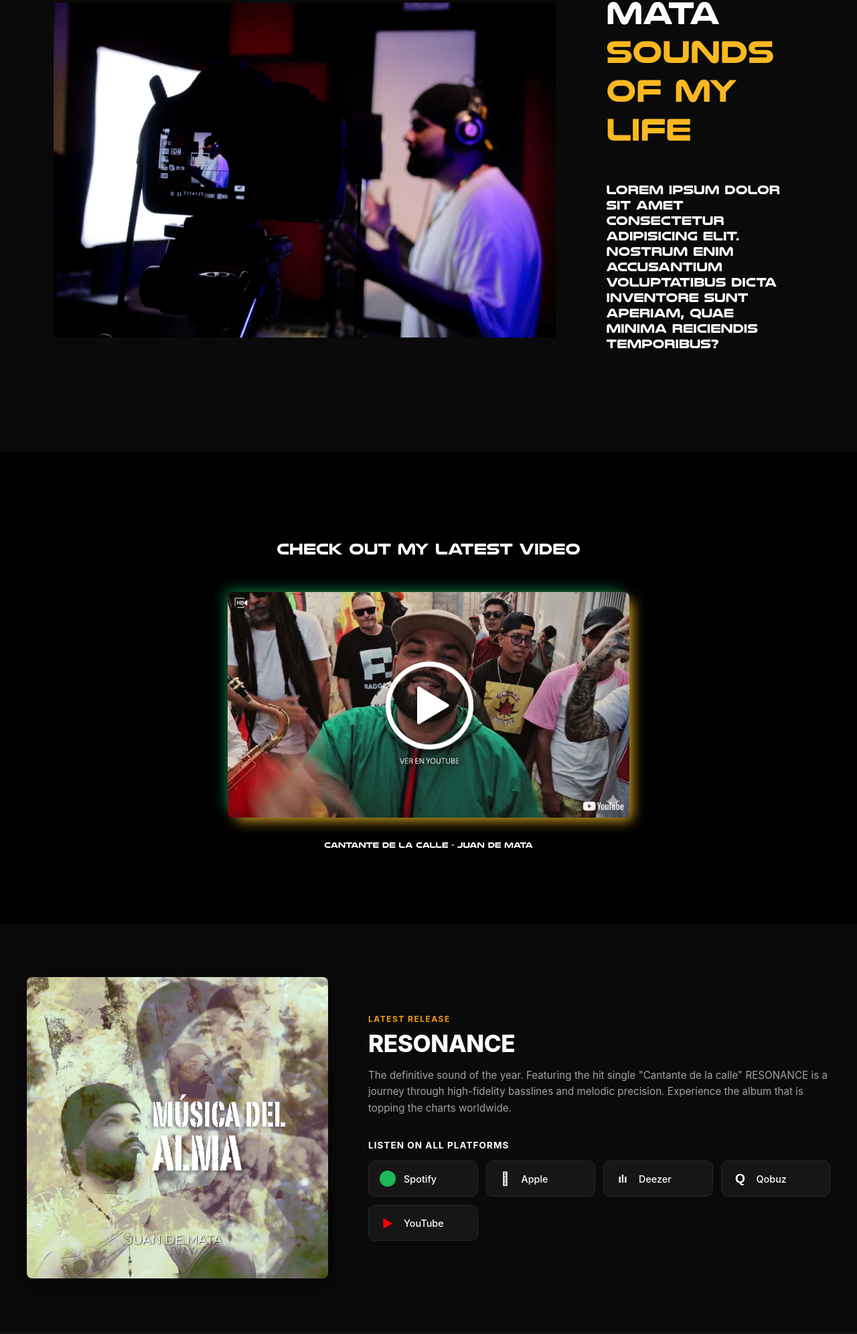
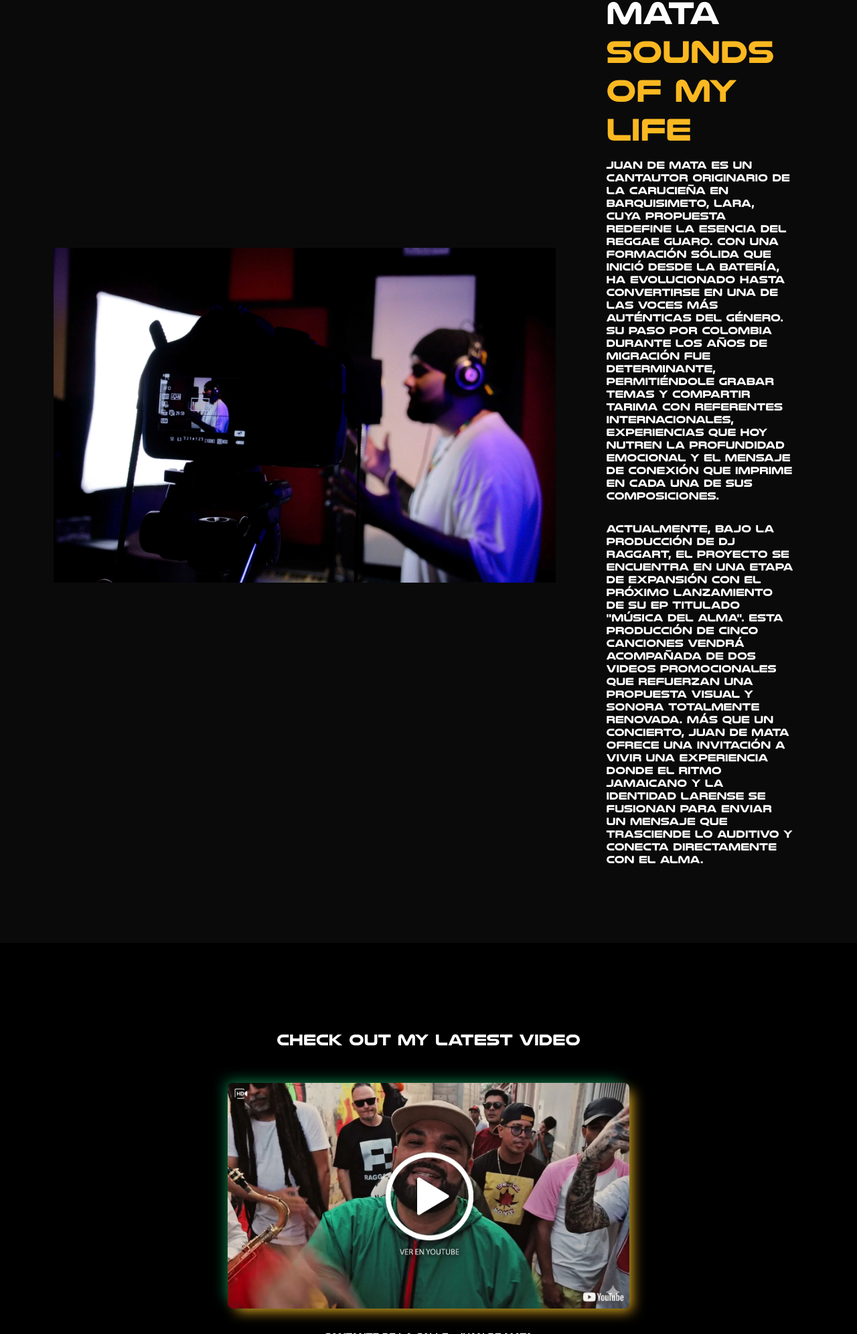
Before and after one commit to louis17782/Landing-pageMusic, an Astro site: page / in a window 1280 px wide. Shown: the part 808-2800 px from the top of the page at 67% size. Built offline with nearby package versions, Linux system fonts and the light colour scheme; Astro itself is replaced by a stand-in of ours.

Commit message:
update styles and content

```diff
--- a/src/components/Gallery.astro
+++ b/src/components/Gallery.astro
@@ -1,15 +1,6 @@
 ---
-import Gallery1 from "../assets/image/Gallery1.webp";
-import Gallery2 from "../assets/image/Gallery2.webp";
-import Gallery3 from "../assets/image/Gallery3.webp";
-import Gallery4 from "../assets/image/Gallery4.webp";
-import Gallery5 from "../assets/image/Gallery5.webp";
-import Gallery6 from "../assets/image/Gallery6.webp";
-import Gallery7 from "../assets/image/Gallery7.webp";
-import Gallery8 from "../assets/image/Gallery8.webp";
-import Gallery9 from "../assets/image/Gallery9.webp";
-import Gallery10 from "../assets/image/Gallery10.webp";
-import Gallery11 from "../assets/image/Gallery11.webp";
+import Gallery11 from "../assets/image/Gallery10.webp";
+import Gallery10 from "../assets/image/Gallery11.webp";
 import Gallery12 from "../assets/image/Gallery12.webp";
 import Gallery13 from "../assets/image/Gallery13.webp";
 import Gallery14 from "../assets/image/Gallery14.webp";
@@ -18,8 +9,7 @@ import Gallery16 from "../assets/image/Gallery16.webp";
 import Left from "../assets/image/left.png";
 import Right from "../assets/image/right.png";
 const images = [
-  Gallery1, Gallery2, Gallery3, Gallery4, Gallery5, Gallery6, Gallery7, Gallery8,
-  Gallery9, Gallery10, Gallery11, Gallery12, Gallery13, Gallery14, Gallery15, Gallery16];
+ Gallery10, Gallery11, Gallery12, Gallery13, Gallery14, Gallery15, Gallery16];
 ---
 
 <section id="gallery">
@@ -155,8 +145,8 @@ const images = [
 
   .gallery-container {
     position: relative;
-    width: auto;
-    max-width: 600px;
+    width: 100%;
+    // max-width: 600px;
     overflow: hidden;
     display: flex;
     flex-direction: column;
--- a/src/components/Header.astro
+++ b/src/components/Header.astro
@@ -1,5 +1,5 @@
 ---
-import logo from "../assets/image/movil.webp";
+import logo from "../assets/image/headmovil.png";
 import artits from "../assets/image/Gallery8.webp";
 import img from "../assets/image/video1.webp";
 import Img2 from "../assets/image/Ep.jpg";
@@ -14,8 +14,19 @@ import img3 from "../assets/image/partner.png";
 <section class="intro">
   <div>
     <h2>Juan de Mata<span> Sounds of My Life</span></h2>
-    <p>Lorem ipsum dolor sit amet consectetur adipisicing elit. Nostrum enim
-      accusantium voluptatibus dicta inventore sunt aperiam, quae minima reiciendis temporibus?
+    <p>Juan de Mata es un cantautor originario de La Carucieña en Barquisimeto,
+      Lara, cuya propuesta redefine la esencia del reggae guaro.
+      Con una formación sólida que inició desde la batería, ha evolucionado hasta
+      convertirse en una de las voces más auténticas del género. Su paso por Colombia durante
+      los años de migración fue determinante, permitiéndole grabar temas y compartir tarima con referentes internacionales,
+      experiencias que hoy nutren la profundidad emocional y el mensaje de conexión que imprime en cada una de sus composiciones.
+    </p>
+    <p>Actualmente, bajo la producción de Dj Raggart, el proyecto se encuentra en una etapa de expansión
+      con el próximo lanzamiento de su EP titulado "Música del Alma". Esta producción de cinco canciones
+      vendrá acompañada de dos videos promocionales que refuerzan una propuesta visual y sonora totalmente
+      renovada. Más que un concierto, Juan de Mata ofrece una invitación a vivir una experiencia donde el ritmo
+      jamaicano y la identidad larense se fusionan para enviar un mensaje que trasciende lo auditivo y conecta
+      directamente con el alma.
     </p>
   </div>
   <img src={artits.src} alt="Artist Image">
@@ -40,9 +51,9 @@ import img3 from "../assets/image/partner.png";
     <h2>RESONANCE</h2>
 
     <p class="description">
-      The definitive sound of the year. Featuring the hit single "Cantante de la calle"
-      RESONANCE is a journey through high-fidelity basslines and melodic
-      precision. Experience the album that is topping the charts worldwide.
+      Música del Alma representa mucho más que una simple producción musical; es el resultado del esfuerzo articulado
+      de un equipo multidisciplinario enfocado en llevar un mensaje real y espiritual a las masas. "Este EP es la esencia de lo que somos en esta familia...
+      Una prueba de que cuando el talento y la humildad se juntan con un equipo que cree en la visión, el resultado es bendecido"
     </p>
 
     <h3 class="platforms-title">LISTEN ON ALL PLATFORMS</h3>
@@ -122,6 +133,11 @@ import img3 from "../assets/image/partner.png";
     span {
       color: $yellow;
     }
+  }
+
+  .intro p {
+    font-size: 1rem;
+    padding: 15px 0
   }
   //end
 
@@ -312,12 +328,10 @@ figure {
   }
 }
 
-
-/* Variables de color basadas en la imagen */
 $bg-dark: #111111;
 $card-bg: #161616;
 $card-border: #262626;
-$text-green: #88dca8; /* Verde menta pálido */
+$text-green: #88dca8;
 $text-white: #ffffff;
 
 .partners-section {
@@ -354,7 +368,6 @@ $text-white: #ffffff;
     margin: 0 0 40px 0;
     text-transform: uppercase;
     letter-spacing: -1px;
-    /* Efecto de sombra sutil para darle profundidad como en la imagen */
     text-shadow: 2px 2px 4px rgba(0, 0, 0, 0.5);
     font-family: Nulshock, sans-serif;
   }
@@ -375,7 +388,6 @@ $text-white: #ffffff;
       align-items: center;
       justify-content: center;
       transition: transform 0.3s ease, box-shadow 0.3s ease;
-      /* Sombra interior y exterior muy sutiles */
       box-shadow: 0 10px 30px rgba(0, 0, 0, 0.4), inset 0 1px 0 rgba(255, 255, 255, 0.02);
 
       &:hover {
@@ -384,26 +396,25 @@ $text-white: #ffffff;
       }
 
       .partner-logo {
-        width: 100%; /* Ajusta este tamaño según las proporciones de tu logo real */
+        width: 100%;
         height: auto;
-        opacity: 0.7; /* El logo en la imagen tiene un tono grisáceo/opaco */
+        opacity: 0.7;
         transition: opacity 0.3s ease;
-        /* Si tu logo es negro y necesitas que se vea gris/blanco, puedes usar: filter: invert(1) opacity(0.7); */
-
         &:hover {
-          opacity: 1; /* Se ilumina al pasar el mouse */
+          opacity: 1;
         }
       }
     }
   }
 }
 
-  @media only screen and (min-width: 1024px) {
+  @media only screen and (min-width: 1025px) {
 
     .content-block {
-      background-image: url("../assets/image/desktop.webp");
+      background-image: url("../assets/image/head.png");
       background-repeat: no-repeat;
       background-position: center;
+      background-size: cover;
       overflow: hidden;
       width: 100%;
       height: 80vh;
@@ -427,8 +438,8 @@ $text-white: #ffffff;
     }
 
     .intro p {
-      font-size: 1.2rem;
-      padding: 50px 0
+      font-size: 1rem;
+      padding: 15px 0
     }
 
     figure {
```
Lines whose indentation alone changed are shown as unchanged.
